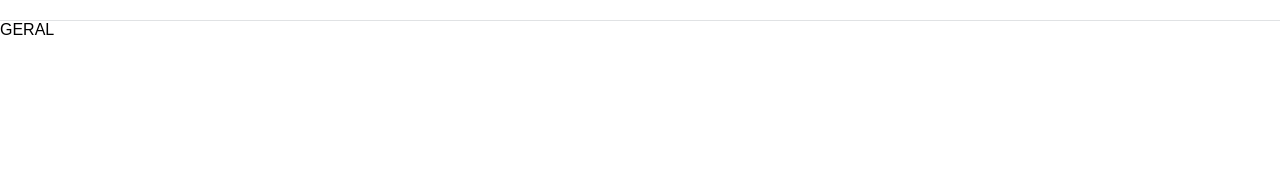
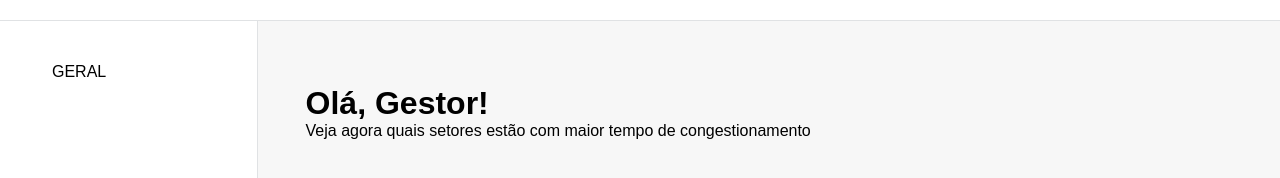
Before and after one commit to Flux-Log/flux-log, a plain HTML site: page colaboradores/henrique-firmino/dashboard/dashboard.html in a window 1280 px wide. Shown: the part 64-242 px from the top of the page. Drawn offline with Linux system fonts and the light colour scheme; a web font is replaced by a local one.

Commit message:
feat construção do layout da aba início da dashboard

```diff
--- a/colaboradores/henrique-firmino/dashboard/dashboard.html
+++ b/colaboradores/henrique-firmino/dashboard/dashboard.html
@@ -13,10 +13,18 @@
     <header class="header">
         <img src="./assets/logo-fluxlog-dashboard.png" alt="">
     </header>
-    <div>
+    <main>
         <div class="menu">
             <span>GERAL</span>
         </div>
-    </div>
+        <div class="dash-kpis">
+            <h1>
+                Olá, Gestor!
+            </h1>
+            <span>
+                Veja agora quais setores estão com maior tempo de congestionamento
+            </span>
+        </div>
+    </main>
 </body>
 </html>
--- a/colaboradores/henrique-firmino/dashboard/style.css
+++ b/colaboradores/henrique-firmino/dashboard/style.css
@@ -1,3 +1,8 @@
+:root {
+  --bg-cinza: #f7f7f7;
+  --border-cinza: #E0E2E4;
+}
+
 * {
     margin: 0;
     padding: 0;
@@ -13,10 +18,30 @@ body {
     align-items: center;
     height: 45px;
     padding: 42px;
-    border-bottom: 1px solid #E0E2E4;
+    border-bottom: 1px solid var(--border-cinza);
 }
 
 .menu {
     display: flex;
     flex-direction: column;
+    width: 300px;
+
+    padding: 42px 52px;
+
+    border-right: 1px solid var(--border-cinza);
 }
+
+main {
+    display: flex;
+}
+
+.dash-kpis {
+    display: flex;
+    flex-direction: column;
+    background-color: var(--bg-cinza);
+
+    padding: 64px 48px;
+
+    height: 100vh;
+    width: 100%;
+}
```
